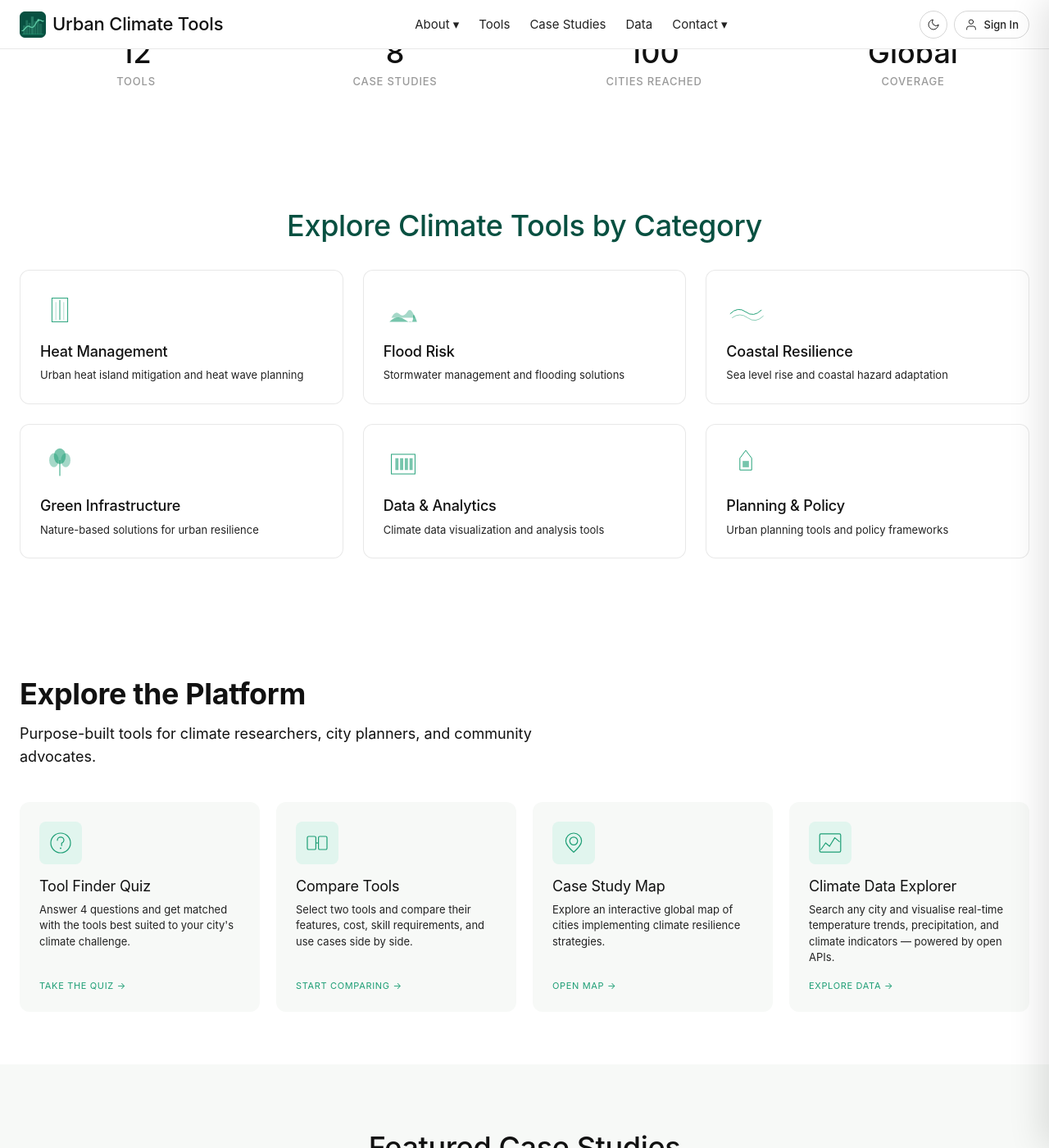
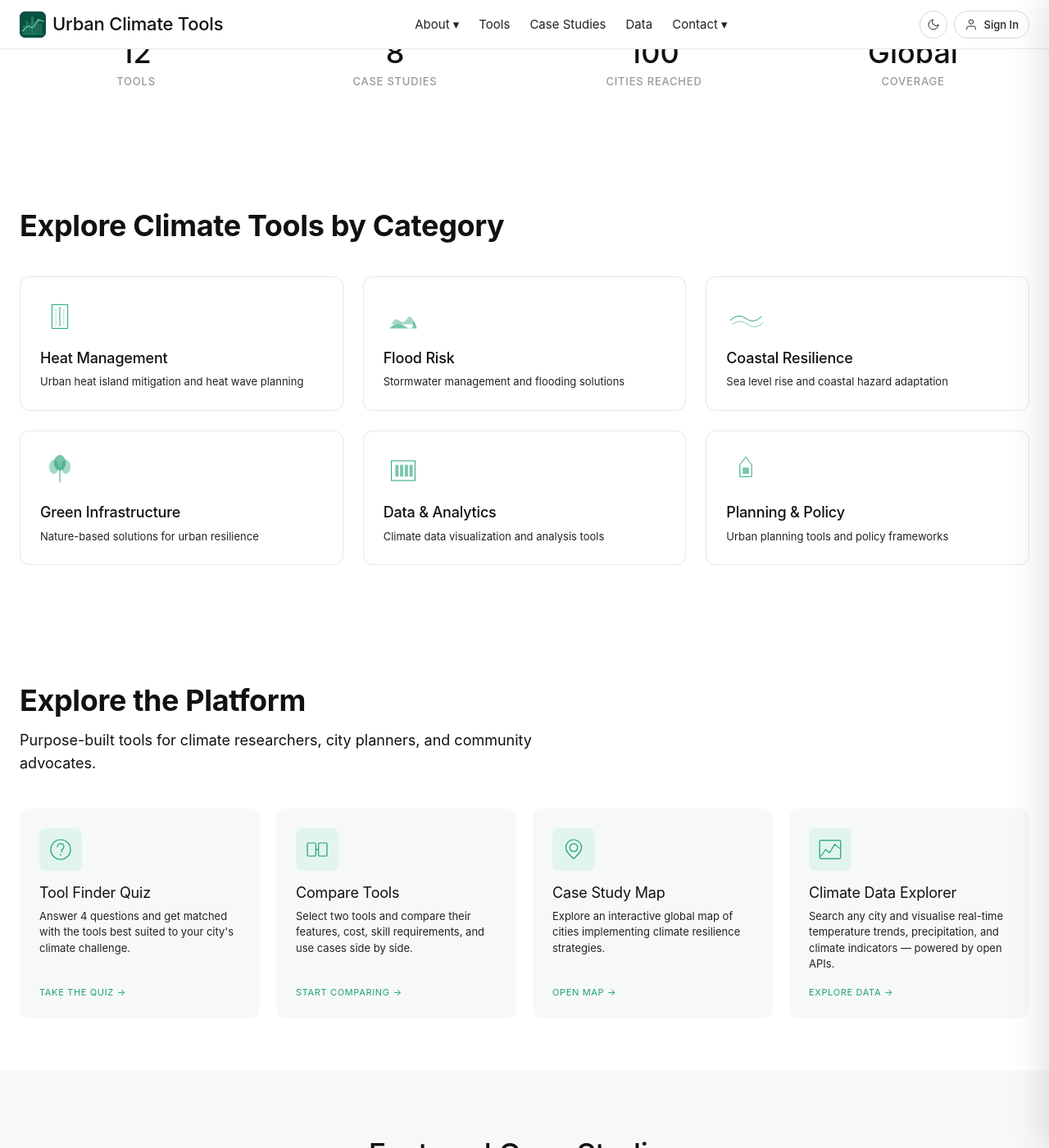
Before and after one commit to mk-ws-git/Urban-Climate-Tools, a Jekyll site: the page built from index.md, in a window 1280 px wide and 1400 px high, scrolled down 719 px. Shown: the whole window at 82% size. Built offline with Jekyll 4.4.1, drawn with Linux system fonts in a browser that asks for light colours; grey boxes are pictures that could not be loaded.

Commit message:
About features grid: 3 cols; categories header: left-aligned, match section style

```diff
--- a/assets/css/components.css
+++ b/assets/css/components.css
@@ -1026,15 +1026,16 @@
 }
 
 .categories__header {
-  text-align: center;
-  margin-bottom: var(--space-8);
+  margin-bottom: var(--space-10);
 }
 
 .categories__title {
   font-size: var(--text-3xl);
-  font-weight: var(--weight-medium);
-  color: var(--color-teal-800);
-  margin-bottom: var(--space-4);
+  font-weight: 700;
+  color: var(--color-text-primary);
+  letter-spacing: var(--tracking-tight);
+  line-height: var(--leading-tight);
+  margin: 0;
 }
 
 .categories__grid {
@@ -2410,7 +2411,15 @@
 /* ── ABOUT — USER TYPE CARDS ── */
 
 .about-grid {
-  grid-template-columns: repeat(auto-fill, minmax(240px, 1fr));
+  grid-template-columns: repeat(3, 1fr);
+}
+
+@media (max-width: 900px) {
+  .about-grid { grid-template-columns: repeat(2, 1fr); }
+}
+
+@media (max-width: 600px) {
+  .about-grid { grid-template-columns: 1fr; }
 }
 
 .user-type-grid {
```
